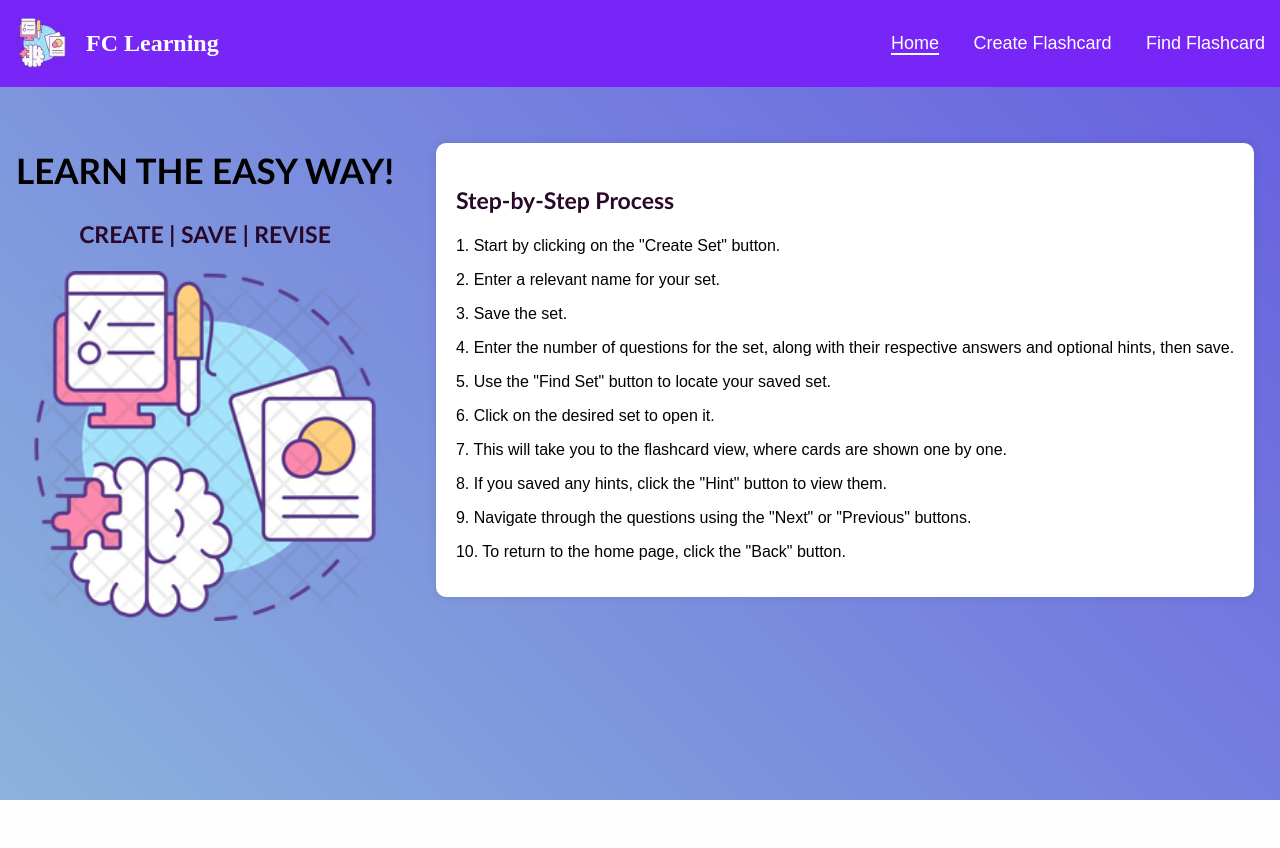
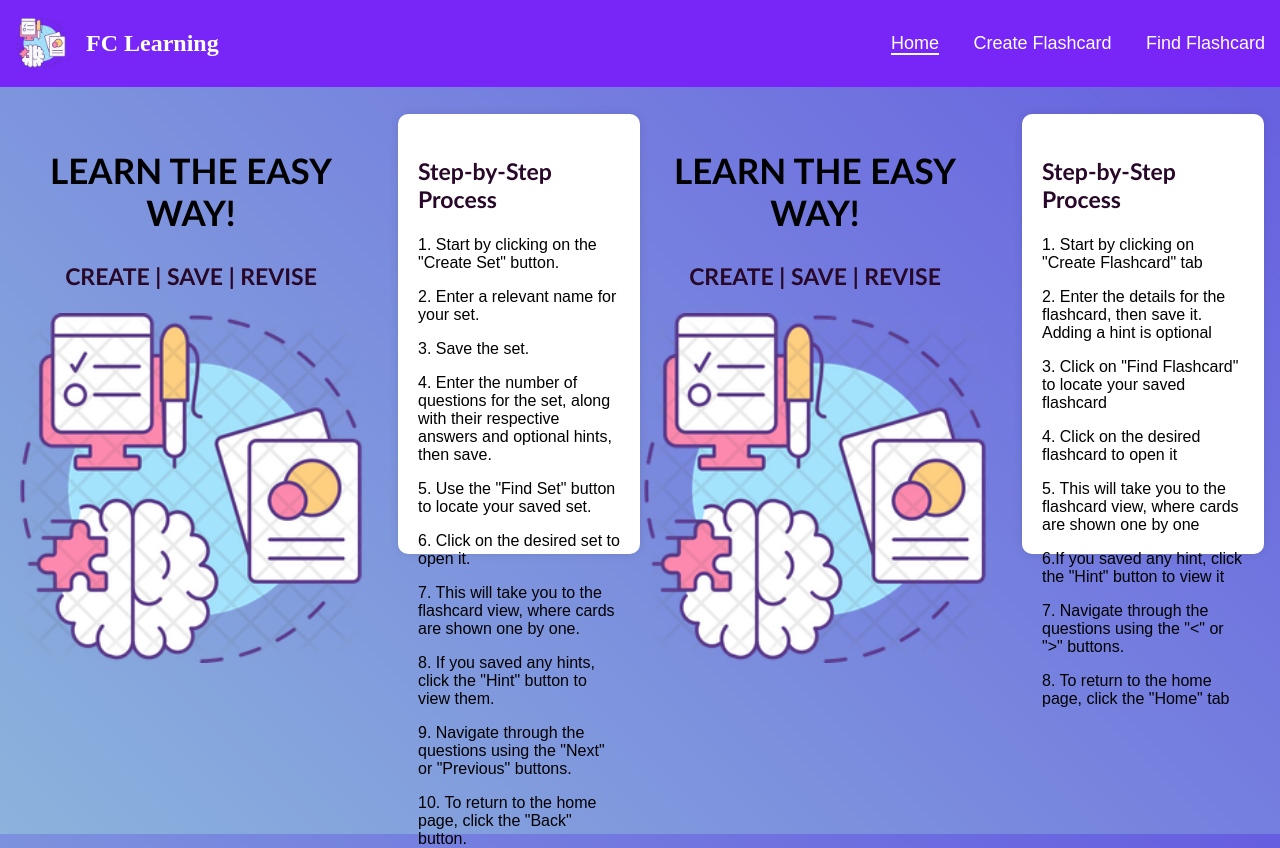
Before and after one commit to dnyaneshgh/FC-Learning-Web-App, a Flask app: page / in a window 1280 px wide. Before the commit the page ends 800 px from the top, so only its background shows below. Run offline with Flask 3, Linux system fonts and the light colour scheme.

Commit message:
"step by step process" change  on main page

```diff
--- a/SDProject/Templates/main_page.html
+++ b/SDProject/Templates/main_page.html
@@ -4,9 +4,135 @@
     <meta charset="UTF-8">
     <meta name="viewport" content="width=device-width, initial-scale=1.0">
     <title>FC Learning</title>
-    <link rel="stylesheet" href="styles.css">
-</head>
-<body>
+    <style>
+      @font-face {
+        font-family: "Castellar";
+        src: url("Castellar.ttf"); /* Ensure this path is correct */
+      }
+      @font-face {
+        font-family: "Footlight MT Light";
+        src: url("FootlightMTLight.ttf"); /* Ensure this path is correct */
+      }
+
+      body {
+        background: linear-gradient(45deg, #8bb3dc, #665de0);
+        font-family: Arial, sans-serif;
+        text-align: center;
+        padding-top: 50px;
+        margin: 0; /* Ensure no margin causes issues */
+        height: 98vh; /* Ensure gradient covers the full height */
+      }
+      h1 {
+        font-family: "Arial Rounded MT", serif;
+        color: rgb(179, 105, 224);
+
+        padding: 10px;
+        position: absolute;
+        top: -20px;
+        left: 60px;
+        font-size: 60px;
+        text-shadow: -1px -1px 0 #000, 1px -1px 0 #000, -1px 1px 0 #000,
+          1px 1px 0 #000;
+      }
+      h2 {
+        font-family: "Candara", sans-serif;
+        font-size: 35px;
+        color: black;
+        margin-top: 35px; /* Adjust this value to position below the title */
+      }
+      h3 {
+        font-family: "Candara", sans-serif;
+        font-size: 23px;
+        color: rgb(40, 8, 40);
+      }
+      .button {
+        font-family: "Arial Rounded MT", sans-serif;
+        font-weight: 1000;
+        margin: 5px;
+        padding: 20px;
+        background-color: #8a4ff8;
+        color: rgb(40, 8, 40);
+        border: rgb(40, 8, 40);
+        border: 2px solid;
+        font-size: 22px;
+        cursor: pointer;
+        text-decoration: none;
+        border-radius: 15px;
+      }
+      .top-right-button {
+        font-family: "Roboto", sans-serif;
+        font-weight: bold;
+        margin: 10px;
+        padding: 15px;
+        position: absolute;
+        top: 20px;
+        right: 10px;
+        background-color: black;
+        color: white;
+        border: none;
+        font-size: 16px;
+        cursor: pointer;
+        text-decoration: none;
+        border-radius: 15px;
+      }
+      .container {
+        margin-top: 100px; /* Adjust this value to position below the title */
+      }
+      nav {
+        display: flex;
+        align-items: center;
+        justify-content: space-between;
+        background-color: #7825f8;
+        position: fixed;
+        width: 100%;
+        top: 0;
+        left: 0;
+        z-index: 1000;
+      }
+      .nav-left {
+        display: flex;
+        align-items: center;
+      }
+      .nav-left img {
+        width: 50px;
+        height: auto;
+        margin-left: 1rem;
+      }
+      .nav-left h1 {
+        font-size: 24px;
+        color: white;
+        margin-left: 10px;
+        text-shadow: none;
+        position: static;
+      }
+      .nav-right a {
+        color: white;
+        text-decoration: none;
+        margin: 0 15px;
+        font-size: 18px;
+      }
+      .nav-right a.active {
+        border-bottom: 2px solid white;
+      }
+      .content {
+        background-color: white;
+        padding: 20px;
+        border-radius: 10px;
+        box-shadow: 0 0 10px rgba(0, 0, 0, 0.1);
+        text-align: left;
+        margin-left: 2rem;
+        width: 30rem;
+        height: 25rem;
+      }
+      .main-container {
+        display: flex;
+        margin: 1rem;
+        margin-top: 4rem;
+        justify-content: space-evenly;
+      }
+    </style>
+  </head>
+  <body>
     <nav>
         <div class="nav-left">
             <img src="{{ url_for('static', filename='FC_image1.png') }}" alt="FC Learning Logo">
@@ -37,6 +163,34 @@
             <p>9. Navigate through the questions using the "Next" or "Previous" buttons.</p>
             <p>10. To return to the home page, click the "Back" button.</p>
         </div>
+      <div>
+        <h2>LEARN THE EASY WAY!</h2>
+        <h3>CREATE | SAVE | REVISE</h3>
+        <img
+          src="{{ url_for('static', filename='FC_image1.png') }}"
+          alt="FC Learning"
+          style="width: 350px; height: auto"
+        />
+      </div>
+      <div class="content">
+        <h3>Step-by-Step Process</h3>
+        <p>1. Start by clicking on "Create Flashcard" tab</p>
+        <p>
+          2. Enter the details for the flashcard, then save it. Adding a hint is
+          optional
+        </p>
+        <p>3. Click on "Find Flashcard" to locate your saved flashcard</p>
+        <p>4. Click on the desired flashcard to open it</p>
+        <p>
+          5. This will take you to the flashcard view, where cards are shown one
+          by one
+        </p>
+        <p>6.If you saved any hint, click the "Hint" button to view it</p>
+        <p>
+          7. Navigate through the questions using the "&lt;" or "&gt;" buttons.
+        </p>
+        <p>8. To return to the home page, click the "Home" tab</p>
+      </div>
     </div>
 </body>
 </html>
```
